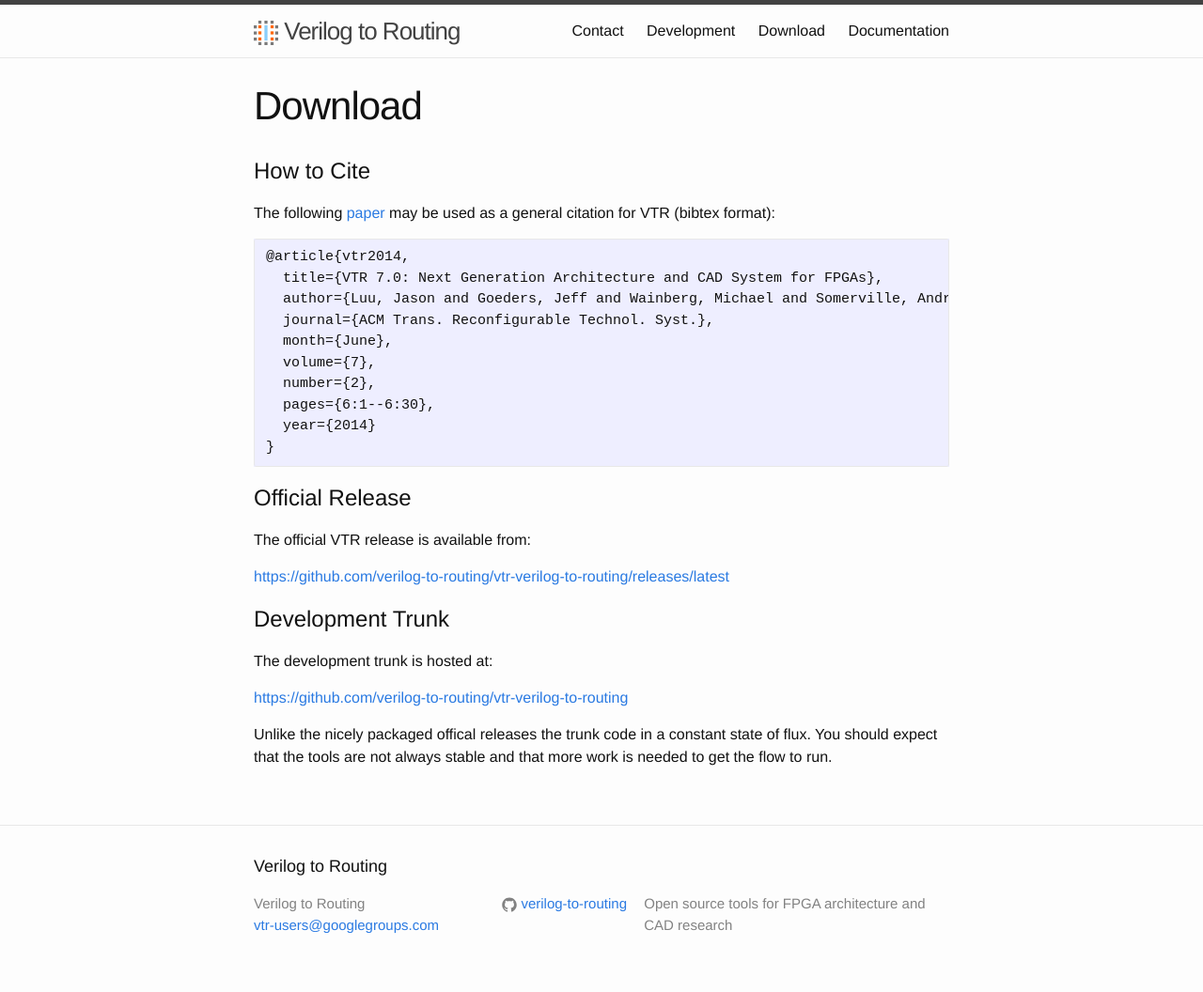
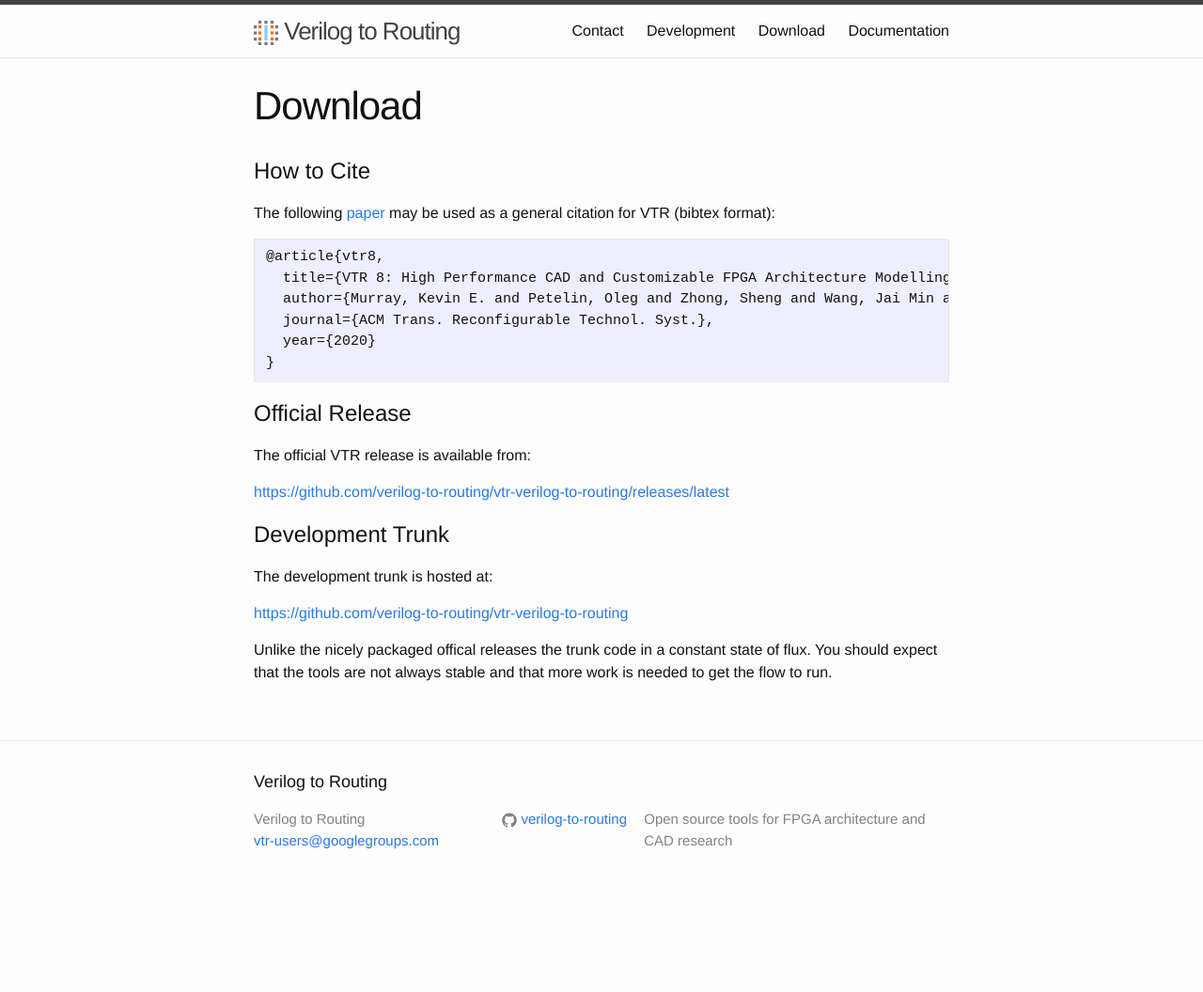
Before and after one commit to verilog-to-routing/verilog-to-routing.github.io, a Jekyll site: the page built from _pages/download.md, in a window 1280 px wide. Shown: the whole page at 94% size. Built offline with Jekyll 4.4.1, drawn with Linux system fonts in a browser that asks for light colours; after the commit the page ends 966 px from its top, so only the background shows below that.

Commit message:
Update citation

```diff
--- a/_pages/download.md
+++ b/_pages/download.md
@@ -6,17 +6,13 @@
 
 How to Cite
 ===========
-The following [paper](http://dx.doi.org/10.1145/2617593) may be used as a general citation for VTR (bibtex format):
+The following [paper](http://www.eecg.utoronto.ca/~kmurray/vtr/vtr8_trets.pdf) may be used as a general citation for VTR (bibtex format):
 
-    @article{vtr2014,
-      title={VTR 7.0: Next Generation Architecture and CAD System for FPGAs},
-      author={Luu, Jason and Goeders, Jeff and Wainberg, Michael and Somerville, Andrew and Yu, Thien and Nasartschuk, Konstantin and Nasr, Miad and Wang, Sen and Liu, Tim and Ahmed, Norrudin and Kent, Kenneth B. and Anderson, Jason and Rose, Jonathan and Betz, Vaughn},
+    @article{vtr8,
+      title={VTR 8: High Performance CAD and Customizable FPGA Architecture Modelling},
+      author={Murray, Kevin E. and Petelin, Oleg and Zhong, Sheng and Wang, Jai Min and ElDafrawy, Mohamed and Legault, Jean-Philippe and Sha, Eugene and Graham, Aaron G. and Wu, Jean and Walker, Matthew J. P. and Zeng, Hanqing and Patros, Panagiotis and Luu, Jason and Kent, Kenneth B. and Betz, Vaughn},
       journal={ACM Trans. Reconfigurable Technol. Syst.},
-      month={June},
-      volume={7},
-      number={2},
-      pages={6:1--6:30},
-      year={2014}
+      year={2020}
     }
 
 Official Release
```
Also changed, not shown: index.md (+2 -1 lines).
